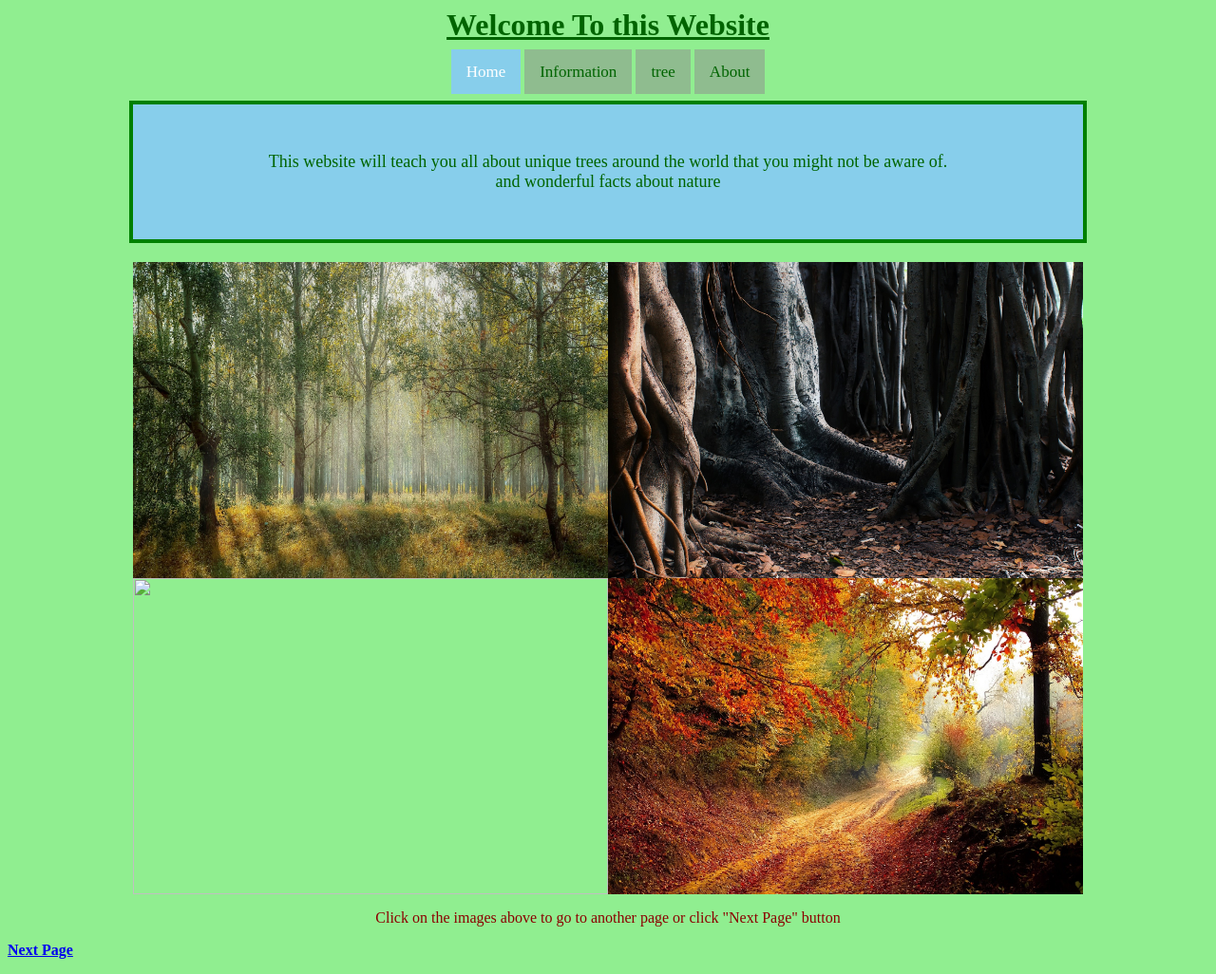
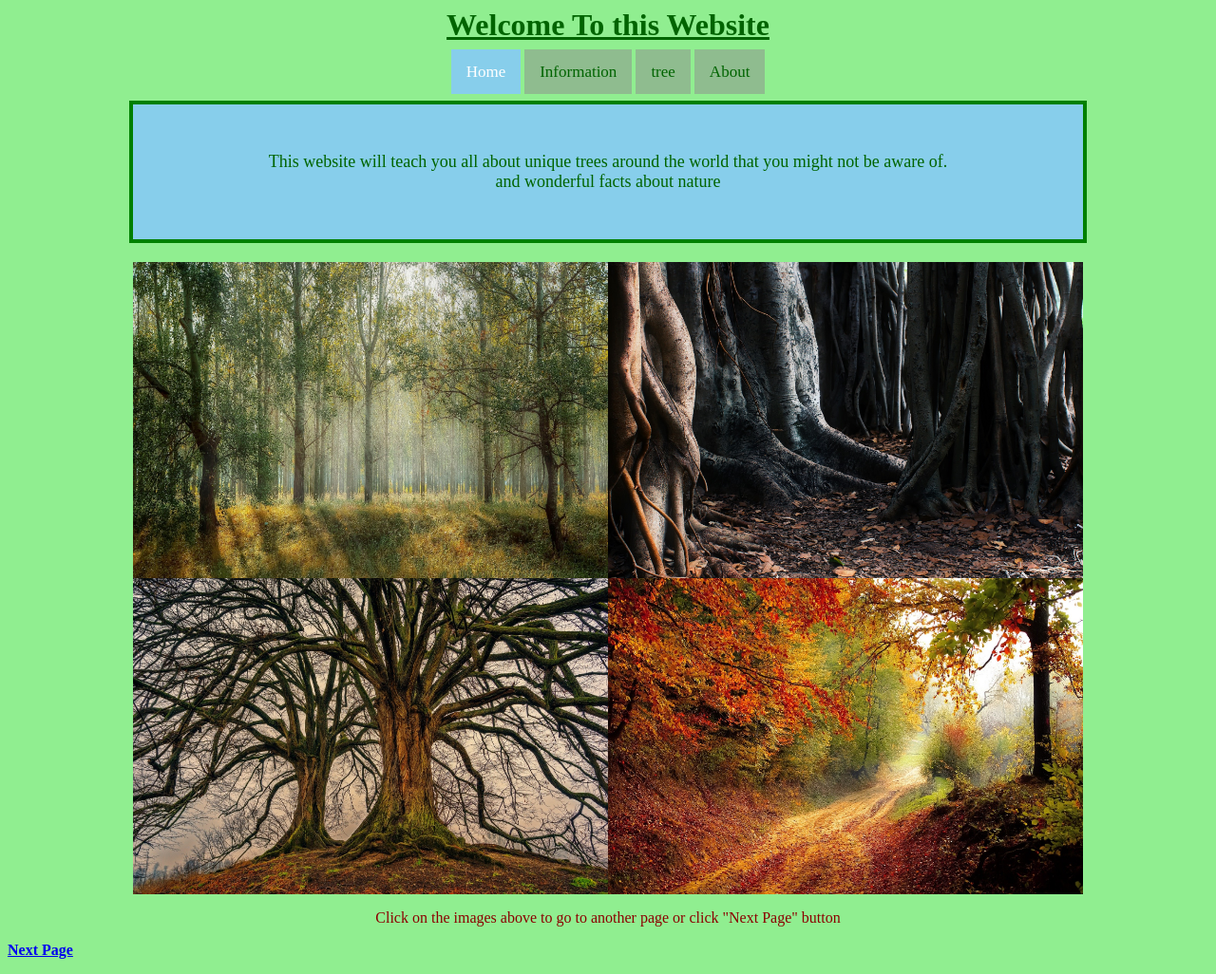
Before and after one commit to Nazmol78666/UniProject, a plain HTML site: page index.html in a window 1280 px wide. Shown: the whole page at 95% size. Drawn offline with Linux system fonts and the light colour scheme.

Commit message:
first commit

```diff
--- a/index.html
+++ b/index.html
@@ -61,7 +61,7 @@ and wonderful facts about nature</font></div></center>
 
 
 
-<center><a href="firstpage.html"><img src="image1.jpg.jpg" width="500" height="333" align="middle"></a><img src="image2.jpg" width="500" height="333" align="middle"><img src="image3.jpg." width="500" height="333" align="middle"><img src="image4.jpg" width="500" height="333" align="middle"></center>
+<center><a href="firstpage.html"><img src="image1.jpg.jpg" width="500" height="333" align="middle"></a><img src="image2.jpg" width="500" height="333" align="middle"><img src="image3.jpg" width="500" height="333" align="middle"><img src="image4.jpg" width="500" height="333" align="middle"></center>
 
 
 
```
